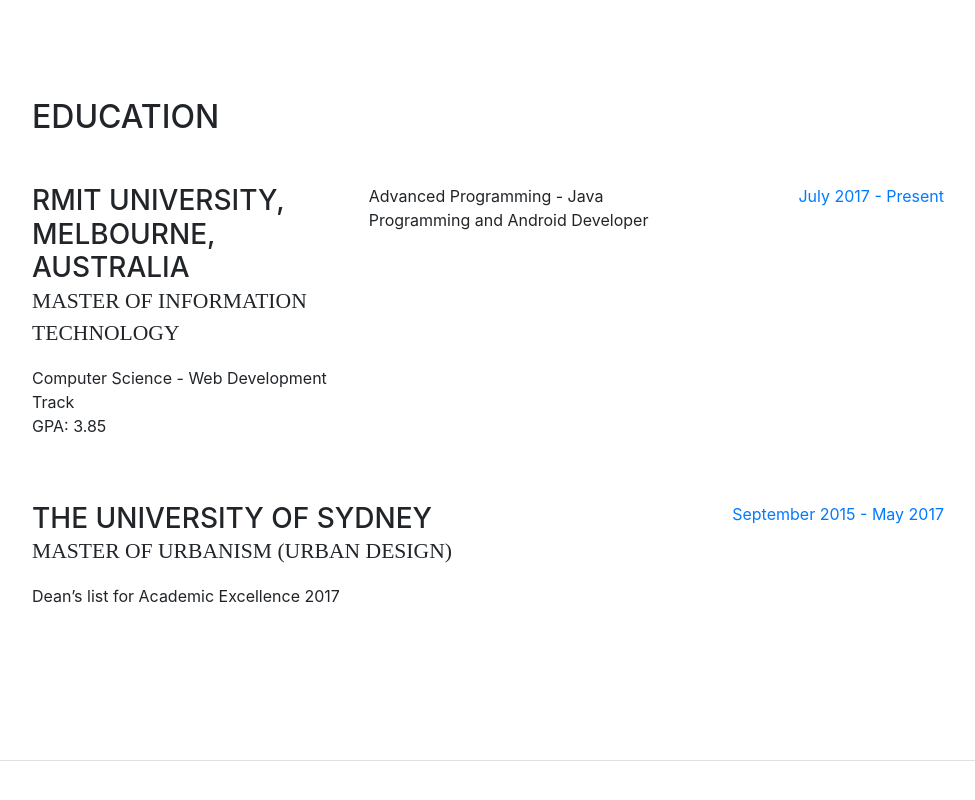
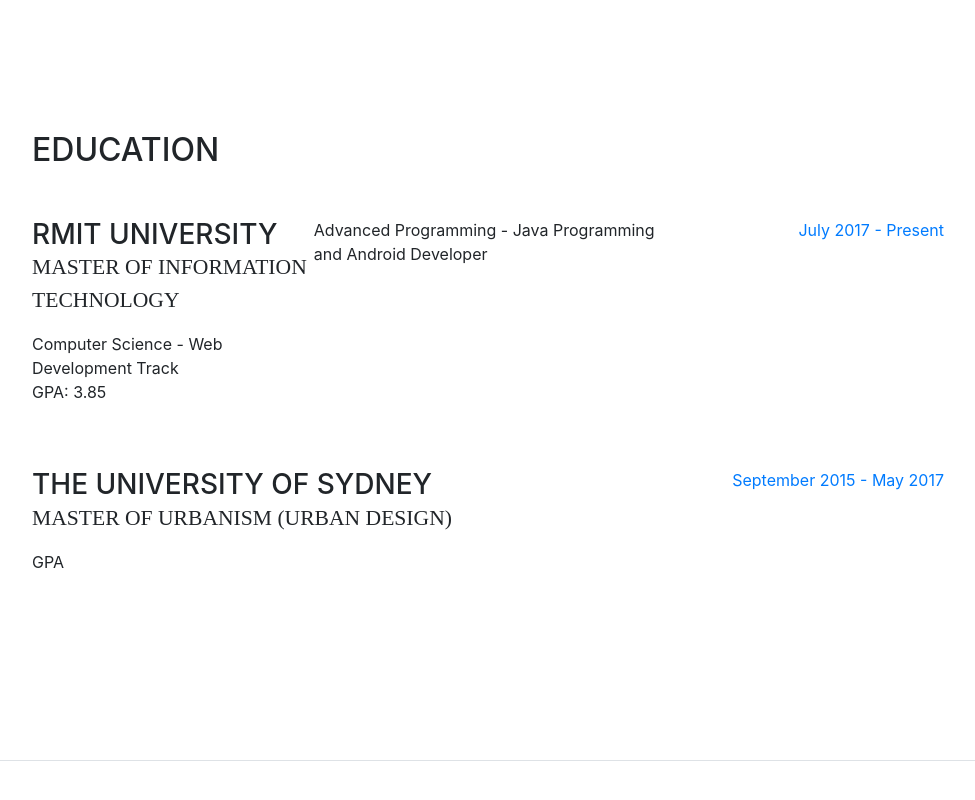
Before and after one commit to ZhongnianLu/ZhongnianLu.github.io, a website with bundled scripts: page index.html in a window 1280 px wide. Shown: the part 1918-2718 px from the top of the page, without its empty margins (288-1263 px from the left). Built offline with nearby package versions, Linux system fonts and the light colour scheme; a web font is replaced by a local one.

Commit message:
[GitPage] change university

```diff
--- a/index.html
+++ b/index.html
@@ -167,7 +167,7 @@
 
           <div class="resume-item d-flex flex-column flex-md-row mb-5">
             <div class="resume-content mr-auto">
-              <h3 class="mb-0">RMIT University, Melbourne, Australia</h3>
+              <h3 class="mb-0">RMIT University</h3>
               <div class="subheading mb-3">Master of Information Technology</div>
               <div>Computer Science - Web Development Track</div>
               <p>GPA: 3.85</p>
@@ -181,7 +181,7 @@
             <div class="resume-content mr-auto">
               <h3 class="mb-0">The University of Sydney</h3>
               <div class="subheading mb-3">Master of Urbanism (Urban design) </div>
-              <p>Dean’s list for Academic Excellence 2017</p>
+              <p>GPA</p>
             </div>
             <div class="resume-date text-md-right">
               <span class="text-primary">September 2015 - May 2017</span>
```
